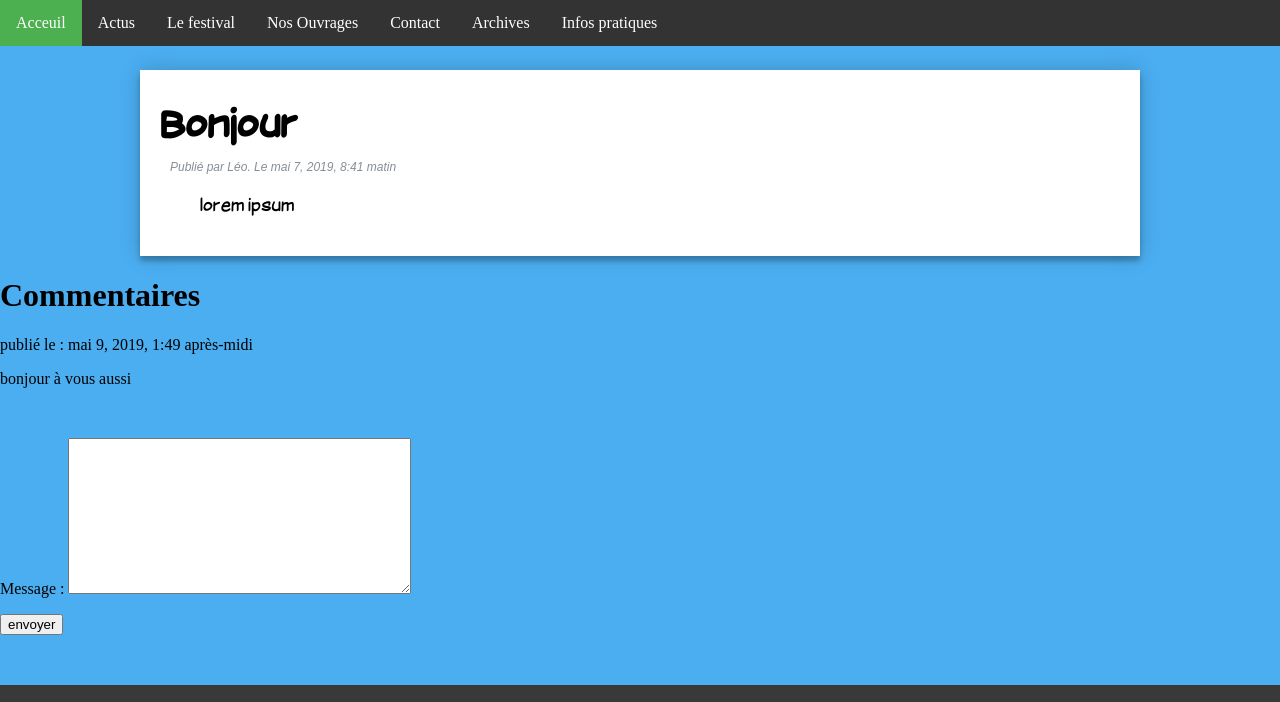
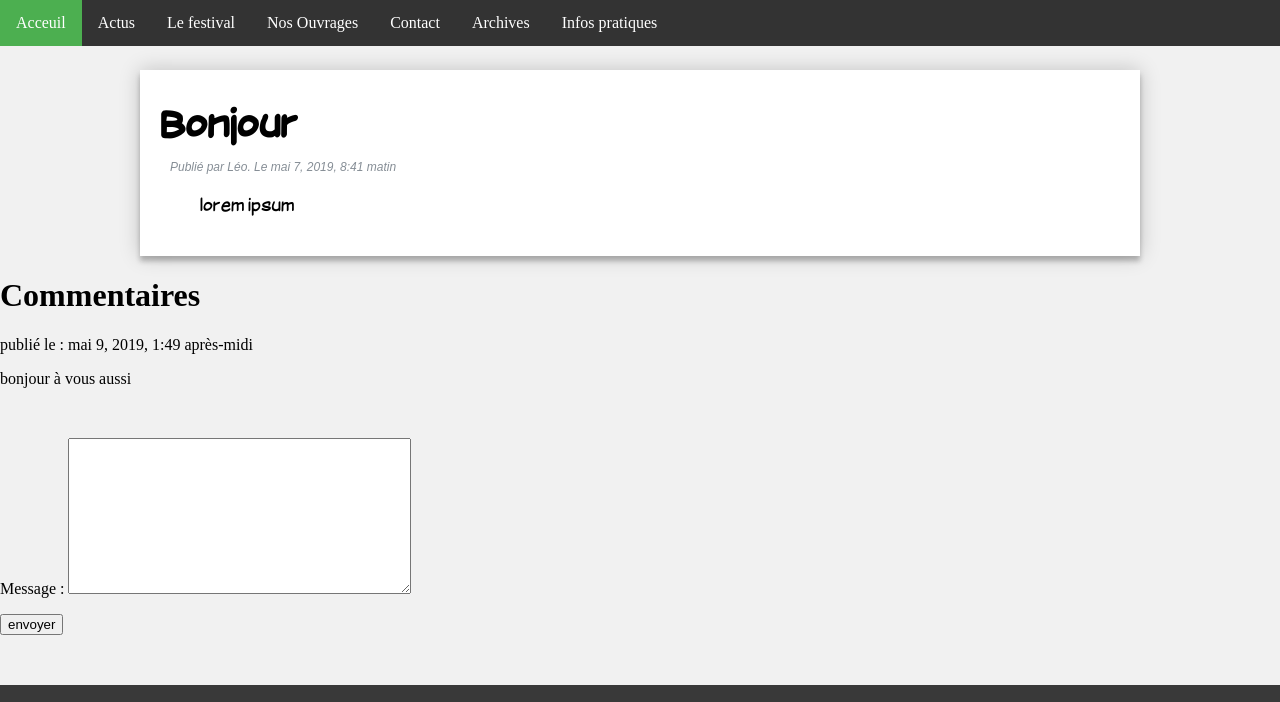
Before and after one commit to insa-bd-manga/WebProject, a Django app: page /article in a window 1280 px wide. Shown: the top 702 px of the page. Run offline with Django 3.2, Linux system fonts and the light colour scheme; data comes from the database, SQL or seed files in the repository; parts of the project's set-up code (start-up, migrations or seed data) failed here and were passed over; some libraries are stand-ins or nearby versions; some web fonts are replaced.

Commit message:
Petites modifs pour régler petits problèmes

```diff
--- a/vitrine/static/vitrine/index.css
+++ b/vitrine/static/vitrine/index.css
@@ -32,7 +32,6 @@ body {
 
 
 .entete-content h3 {
-    z-index: 1;
 	position: relative;
     top: 120px;
     left: 150px;
--- a/vitrine/static/vitrine/style.css
+++ b/vitrine/static/vitrine/style.css
@@ -1,6 +1,6 @@
 body {
 	margin:0;
-	background-color: #4baef1;
+	background-color: #f1f1f1;
 }
 
 ul {
```
